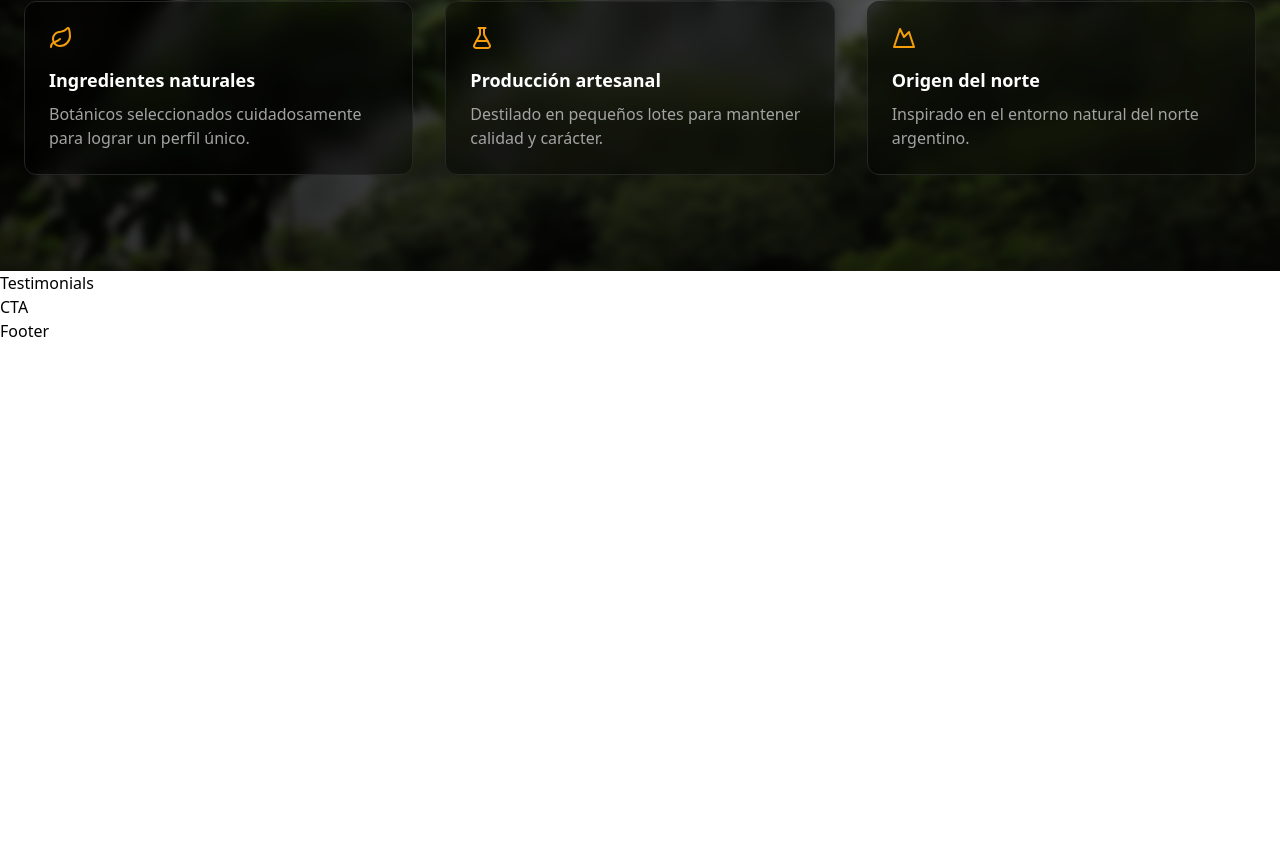
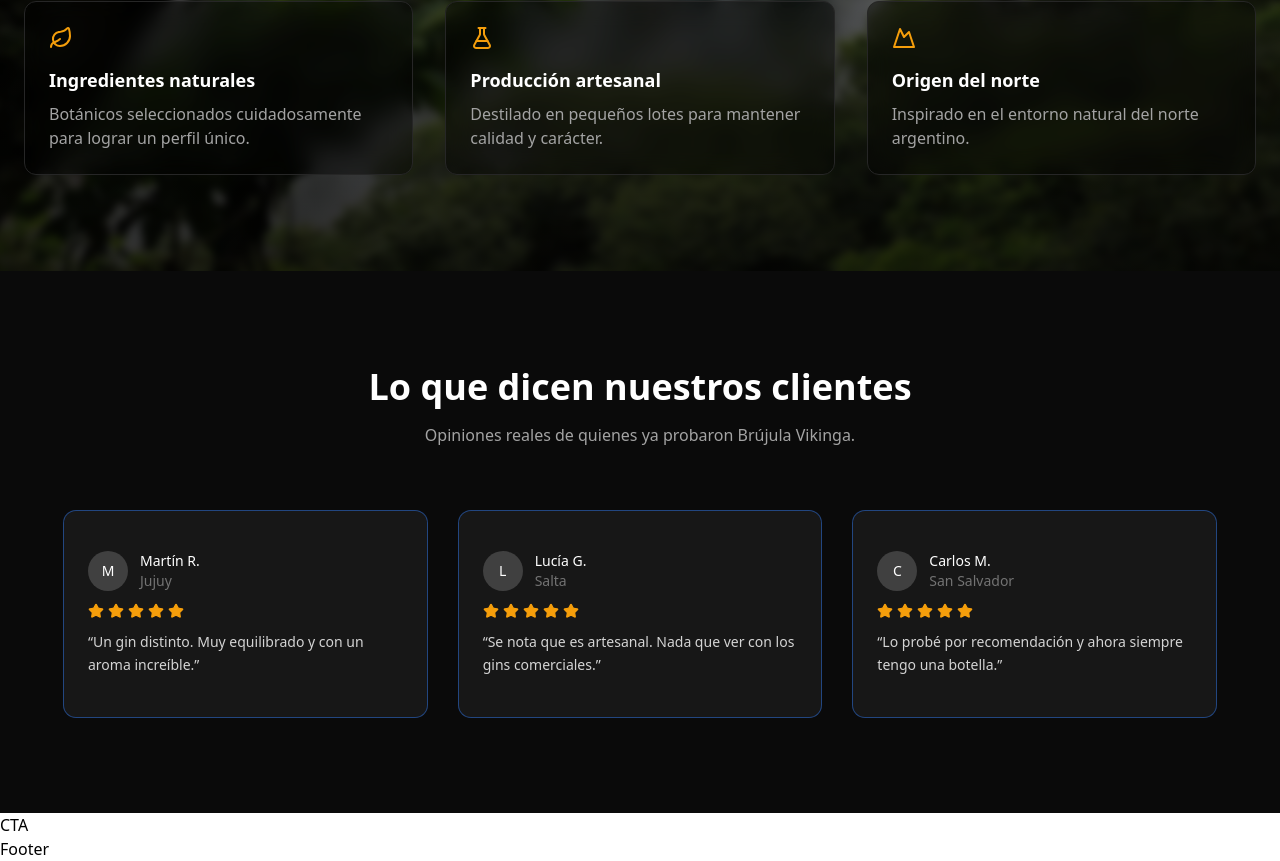
Before and after one commit to shenanigans15/landing-gin, a React (Vite) app: page / in a window 1280 px wide. Shown: the part 983-1844 px from the top of the page. Before the commit the page ends 1326 px from the top, so only its background shows below. Built offline with nearby package versions, Linux system fonts and the light colour scheme; a web font is replaced by a local one.

Commit message:
Update testimonials section with structures, styles Use card from shadcn in testimonial section Implement a map to generate multiple testimonial cards acording to testmionial objects in the array

```diff
--- a/src/components/sections/Testimonials.tsx
+++ b/src/components/sections/Testimonials.tsx
@@ -1,3 +1,77 @@
+import { Star } from 'lucide-react'
+import { Card, CardContent } from '../ui/card'
+
+const testimonials = [
+  {
+    name: 'Martín R.',
+    location: 'Jujuy',
+    text: 'Un gin distinto. Muy equilibrado y con un aroma increíble.',
+  },
+  {
+    name: 'Lucía G.',
+    location: 'Salta',
+    text: 'Se nota que es artesanal. Nada que ver con los gins comerciales.',
+  },
+  {
+    name: 'Carlos M.',
+    location: 'San Salvador',
+    text: 'Lo probé por recomendación y ahora siempre tengo una botella.',
+  },
+]
+
 export const Testimonials = () => {
-  return <div>Testimonials</div>
+  return (
+    <section
+      id="testimonials"
+      className="bg-neutral-950 py-24 px-6 scroll-mt-60"
+    >
+      <div className="max-w-6xl mx-auto text-center">
+        <h2 className="text-3xl md:text-4xl text-white font-semibold">
+          Lo que dicen nuestros clientes
+        </h2>
+
+        <p className="mt-4 text-neutral-400 max-w-xl mx-auto">
+          {' '}
+          Opiniones reales de quienes ya probaron Brújula Vikinga.
+        </p>
+
+        {/* Tarjetas */}
+        <div className="mt-16 grid md:grid-cols-3 gap-8">
+          {testimonials.map((t, i) => (
+            <Card
+              key={i}
+              className="bg-neutral-900 border-neutral-800 hover:border-amber-500/40 transition"
+            >
+              <CardContent className="p-6 text-left">
+                {/* Usuario */}
+                <div className="flex items-center gap-3 mb-3">
+                  <div className="h-10 w-10 rounded-full bg-neutral-700 flex items-center justify-center text-sm text-white">
+                    {t.name[0]}
+                  </div>
+
+                  <div>
+                    <p className="text-white font-medium">{t.name}</p>
+                    <p className="text-sm text-neutral-500">{t.location}</p>
+                  </div>
+                </div>
+
+                {/* Estrellas */}
+                <div className="flex gap-1 mb-3">
+                  {[...Array(5)].map((_, i) => (
+                    <Star
+                      key={i}
+                      className="h-4 w-4 fill-amber-500 text-amber-500"
+                    />
+                  ))}
+                </div>
+
+                {/* Texto */}
+                <p className="text-neutral-300 leading-relaxed">“{t.text}”</p>
+              </CardContent>
+            </Card>
+          ))}
+        </div>
+      </div>
+    </section>
+  )
 }
--- /dev/null
+++ b/src/components/ui/card.tsx
@@ -0,0 +1,103 @@
+import * as React from "react"
+
+import { cn } from "@/lib/utils"
+
+function Card({
+  className,
+  size = "default",
+  ...props
+}: React.ComponentProps<"div"> & { size?: "default" | "sm" }) {
+  return (
+    <div
+      data-slot="card"
+      data-size={size}
+      className={cn(
+        "group/card flex flex-col gap-4 overflow-hidden rounded-xl bg-card py-4 text-sm text-card-foreground ring-1 ring-foreground/10 has-data-[slot=card-footer]:pb-0 has-[>img:first-child]:pt-0 data-[size=sm]:gap-3 data-[size=sm]:py-3 data-[size=sm]:has-data-[slot=card-footer]:pb-0 *:[img:first-child]:rounded-t-xl *:[img:last-child]:rounded-b-xl",
+        className
+      )}
+      {...props}
+    />
+  )
+}
+
+function CardHeader({ className, ...props }: React.ComponentProps<"div">) {
+  return (
+    <div
+      data-slot="card-header"
+      className={cn(
+        "group/card-header @container/card-header grid auto-rows-min items-start gap-1 rounded-t-xl px-4 group-data-[size=sm]/card:px-3 has-data-[slot=card-action]:grid-cols-[1fr_auto] has-data-[slot=card-description]:grid-rows-[auto_auto] [.border-b]:pb-4 group-data-[size=sm]/card:[.border-b]:pb-3",
+        className
+      )}
+      {...props}
+    />
+  )
+}
+
+function CardTitle({ className, ...props }: React.ComponentProps<"div">) {
+  return (
+    <div
+      data-slot="card-title"
+      className={cn(
+        "text-base leading-snug font-medium group-data-[size=sm]/card:text-sm",
+        className
+      )}
+      {...props}
+    />
+  )
+}
+
+function CardDescription({ className, ...props }: React.ComponentProps<"div">) {
+  return (
+    <div
+      data-slot="card-description"
+      className={cn("text-sm text-muted-foreground", className)}
+      {...props}
+    />
+  )
+}
+
+function CardAction({ className, ...props }: React.ComponentProps<"div">) {
+  return (
+    <div
+      data-slot="card-action"
+      className={cn(
+        "col-start-2 row-span-2 row-start-1 self-start justify-self-end",
+        className
+      )}
+      {...props}
+    />
+  )
+}
+
+function CardContent({ className, ...props }: React.ComponentProps<"div">) {
+  return (
+    <div
+      data-slot="card-content"
+      className={cn("px-4 group-data-[size=sm]/card:px-3", className)}
+      {...props}
+    />
+  )
+}
+
+function CardFooter({ className, ...props }: React.ComponentProps<"div">) {
+  return (
+    <div
+      data-slot="card-footer"
+      className={cn(
+        "flex items-center rounded-b-xl border-t bg-muted/50 p-4 group-data-[size=sm]/card:p-3",
+        className
+      )}
+      {...props}
+    />
+  )
+}
+
+export {
+  Card,
+  CardHeader,
+  CardFooter,
+  CardTitle,
+  CardAction,
+  CardDescription,
+  CardContent,
+}
```
